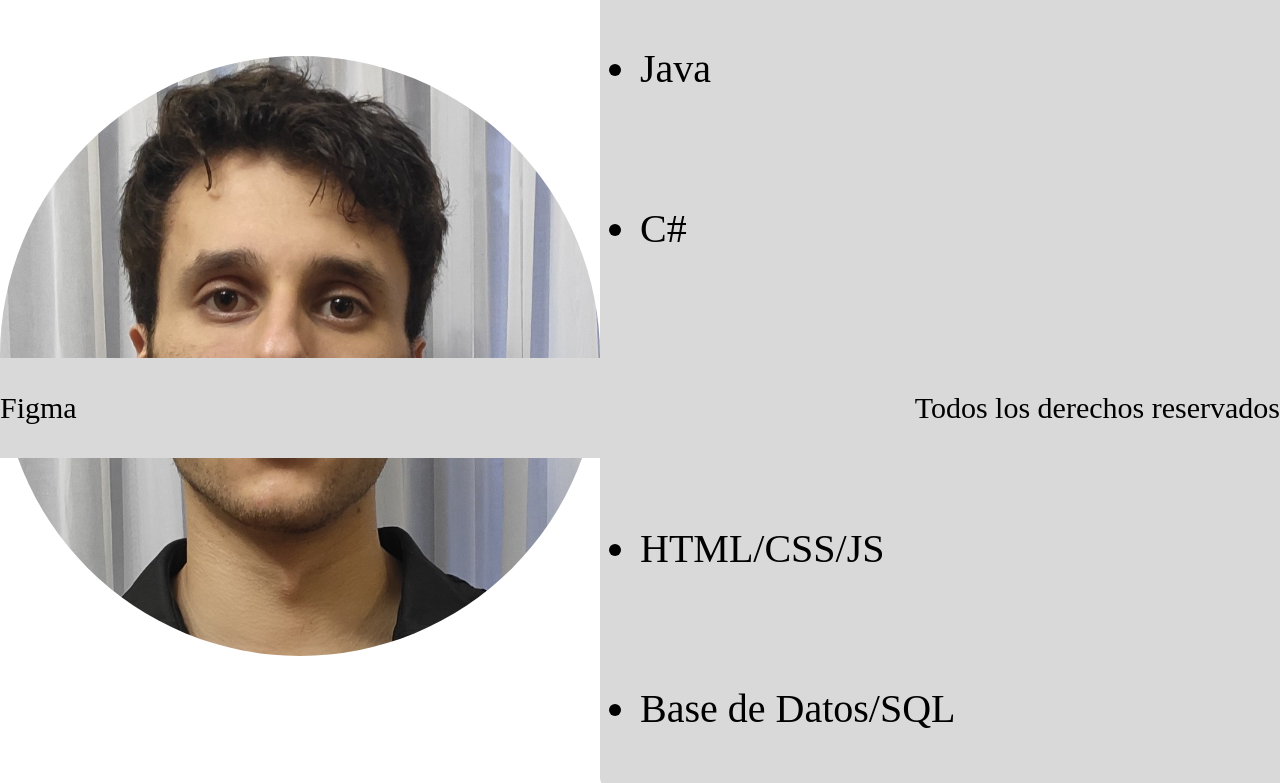
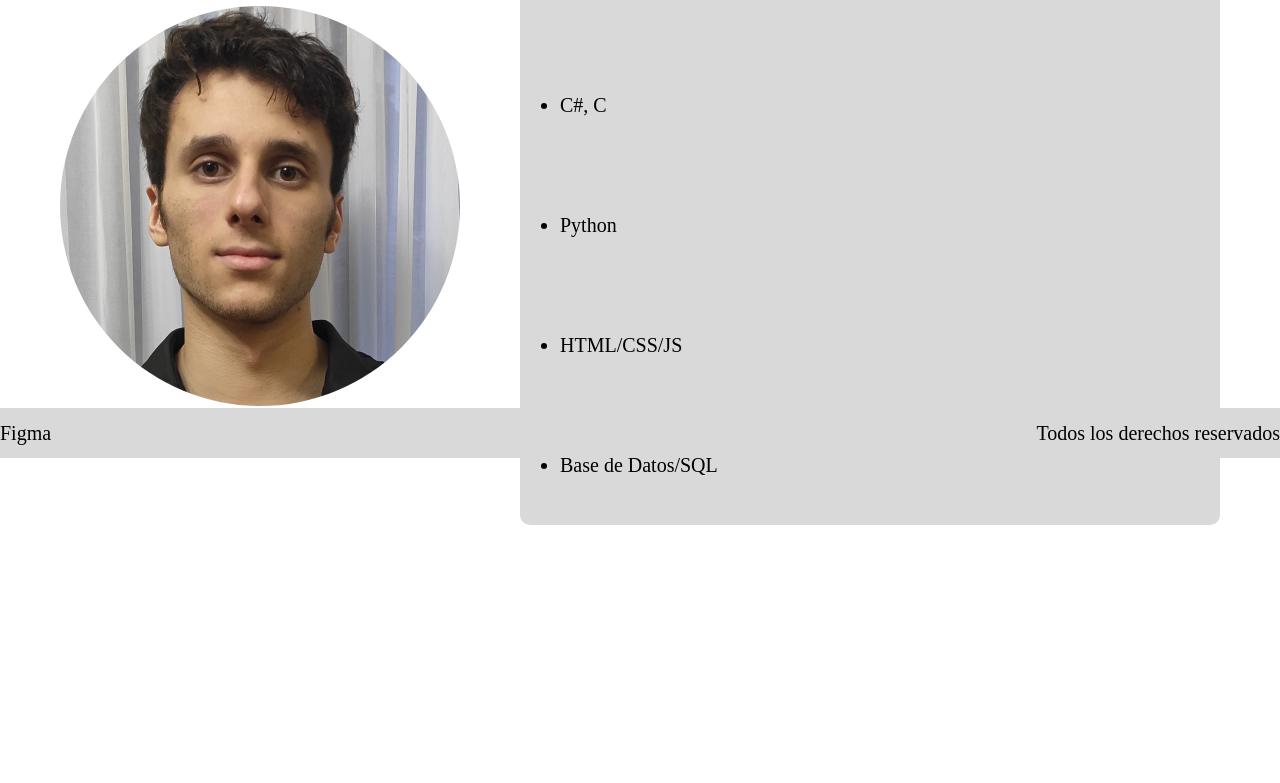
Before and after one commit to NahuelCuri/NahuelCuri.github.io, a plain HTML site: page conocimientos.html in a window 1280 px wide. Shown: the part 342-1125 px from the top of the page. After the commit the page ends 867 px from the top, so only its background shows below. Drawn offline with Linux system fonts and the light colour scheme.

Commit message:
updated and fixed some things

```diff
--- a/conocimientos.html
+++ b/conocimientos.html
@@ -21,7 +21,7 @@
             <div class="infoFondo">
                 <ul>
                     <li>Java </li>
-                    <li>C#</li>
+                    <li>C#, C</li>
                     <li>Python</li>
                     <li>HTML/CSS/JS</li>
                     <li>Base de Datos/SQL</li>
--- a/styles.css
+++ b/styles.css
@@ -31,15 +31,15 @@ h1{
     text-align: center;
     margin-top: 40px;
     font-size: 50px;
-    margin-bottom: 100px;
+    margin-bottom: 50px;
 }
 h2{
-    font-size: 40px;
+    font-size: 30px;
     margin-bottom: 10px;
 }
 .imgCircle{
-    width: 600px;
-    height: 600px;
+    width: 400px;
+    height: 400px;
     border-radius: 50%;
     margin-top: 125px;
 }
@@ -54,7 +54,7 @@ h2{
 .infoFondo{
     background-color: #D9D9D9;
     width: 700px;
-    height: 800px;
+    height: 600px;
     border-radius: 10px;
 }
 .infoFondo ul{
@@ -62,18 +62,18 @@ h2{
     flex-direction: column;
     justify-content: space-around;
     height: 100%;
-    font-size: 40px;
+    font-size: 20px;
 }
 footer{
     background-color: #D9D9D9;
     width: 100%;
-    height: 100px;
+    height: 50px;
     position: fixed;
     bottom: 0;
     display: flex;
     justify-content: space-between;
     align-items: center;
-    font-size: 30px;
+    font-size: 20px;
 }
 
 @media screen and (min-width: 321px) and (max-width: 768px){
```
Also changed, not shown: index.html (+3 -1 lines).
